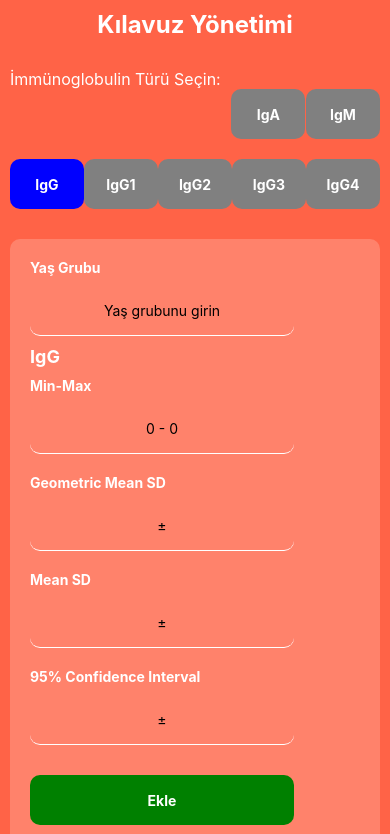
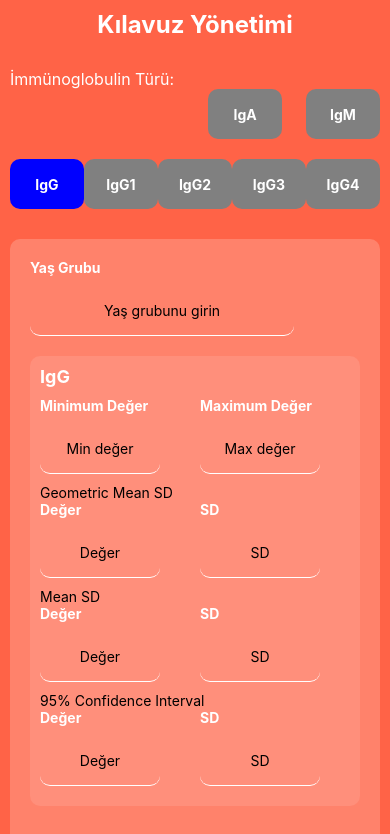
Before and after one commit to dilaykal/Tahlil_Takip_Sistemi_App, a React Native app: screen /GuideManagement in a window 390 px wide. Shown: the top 834 px of the page. Built offline with nearby package versions, Linux system fonts and the light colour scheme; no server answers; the database is empty.

Commit message:
proje bitti (  mutlu yıllar :)  )

```diff
--- a/component/CustomTextInput.js
+++ b/component/CustomTextInput.js
@@ -15,7 +15,7 @@ const CustomTextInput = ({title,isSecureText,handleOnChangeText,handleValue,hand
                       ? 'email-address'
                       : title === "Telefon"
                         ? 'phone-pad'
-                        : 'decimal-pad'
+                        : 'default'
                   }
                 onChangeText={(text) => handleOnChangeText(text)}
                 value={handleValue}
--- a/screens/GuideManagement.js
+++ b/screens/GuideManagement.js
@@ -17,7 +17,6 @@ import {
 import { db } from '../firebaseConfig';
 import { CustomButton, CustomTextInput } from '../component';
 
-
 const GuideManagement = ({navigation}) => {
   const [guides, setGuides] = useState([]);
   const [selectedIg, setSelectedIg] = useState('IgG');
@@ -25,56 +24,56 @@ const GuideManagement = ({navigation}) => {
     ageGroup: '',
     values: {
       IgA: {
-        min: 0,
-        max: 0,
+        min: '',
+        max: '',
         geometricMeanSD: { value: '', sd: '' },
         meanSD: { value: '', sd: '' },
         confidenceInterval: { value: '', sd: '' },
         unit: "mg/dl"
       },
       IgM: {
-        min: 0,
-        max: 0,
+        min: '',
+        max: '',
         geometricMeanSD: { value: '', sd: '' },
         meanSD: { value: '', sd: '' },
         confidenceInterval: { value: '', sd: '' },
         unit: "mg/dl"
       },
       IgG: {
-        min: 0,
-        max: 0,
+        min: '',
+        max: '',
         geometricMeanSD: { value: '', sd: '' },
         meanSD: { value: '', sd: '' },
         confidenceInterval: { value: '', sd: '' },
         unit: "mg/dl"
       },
       IgG1: {
-        min: 0,
-        max: 0,
+        min: '',
+        max: '',
         geometricMeanSD: { value: '', sd: '' },
         meanSD: { value: '', sd: '' },
         confidenceInterval: { value: '', sd: '' },
         unit: "mg/dl"
       },
       IgG2: {
-        min: 0,
-        max: 0,
+        min: '',
+        max: '',
         geometricMeanSD: { value: '', sd: '' },
         meanSD: { value: '', sd: '' },
         confidenceInterval: { value: '', sd: '' },
         unit: "mg/dl"
       },
       IgG3: {
-        min: 0,
-        max: 0,
+        min: '',
+        max: '',
         geometricMeanSD: { value: '', sd: '' },
         meanSD: { value: '', sd: '' },
         confidenceInterval: { value: '', sd: '' },
         unit: "mg/dl"
       },
       IgG4: {
-        min: 0,
-        max: 0,
+        min: '',
+        max: '',
         geometricMeanSD: { value: '', sd: '' },
         meanSD: { value: '', sd: '' },
         confidenceInterval: { value: '', sd: '' },
@@ -83,66 +82,53 @@ const GuideManagement = ({navigation}) => {
     }
   });
 
-  const fetchGuides = async () => {
-    try {
-      const guidesRef = collection(db, "guides");
-      const snapshot = await getDocs(guidesRef);
-      const guidesList = snapshot.docs.map(doc => ({
-        id: doc.id,
-        ...doc.data()
-      }));
-      setGuides(guidesList);
-    } catch (error) {
-      console.error('Kılavuzlar getirilirken hata:', error);
-      Alert.alert('Hata', 'Kılavuzlar yüklenirken bir sorun oluştu');
-    }
-  };
+  // ... (fetchGuides fonksiyonu aynı kalacak)
 
   const handleAddGuide = async () => {
     try {
-      // Veriyi hazırla
+      if (!newGuide.ageGroup.trim()) {
+        Alert.alert('Uyarı', 'Lütfen yaş grubunu girin');
+        return;
+      }
+
       const guideData = {
         ageGroup: newGuide.ageGroup,
         values: {
           [selectedIg]: {
-            min: parseFloat(newGuide.values[selectedIg].min),
-            max: parseFloat(newGuide.values[selectedIg].max),
+            min: newGuide.values[selectedIg].min === '' ? 0 : Number(newGuide.values[selectedIg].min.replace(',', '.')),
+            max: newGuide.values[selectedIg].max === '' ? 0 : Number(newGuide.values[selectedIg].max.replace(',', '.')),
             geometricMeanSD: {
-              value: parseFloat(newGuide.values[selectedIg].geometricMeanSD.value),
-              sd: parseFloat(newGuide.values[selectedIg].geometricMeanSD.sd)
+              value: newGuide.values[selectedIg].geometricMeanSD.value === '' ? 0 : Number(newGuide.values[selectedIg].geometricMeanSD.value.replace(',', '.')),
+              sd: newGuide.values[selectedIg].geometricMeanSD.sd === '' ? 0 : Number(newGuide.values[selectedIg].geometricMeanSD.sd.replace(',', '.'))
             },
             meanSD: {
-              value: parseFloat(newGuide.values[selectedIg].meanSD.value),
-              sd: parseFloat(newGuide.values[selectedIg].meanSD.sd)
+              value: newGuide.values[selectedIg].meanSD.value === '' ? 0 : Number(newGuide.values[selectedIg].meanSD.value.replace(',', '.')),
+              sd: newGuide.values[selectedIg].meanSD.sd === '' ? 0 : Number(newGuide.values[selectedIg].meanSD.sd.replace(',', '.'))
             },
             confidenceInterval: {
-              value: parseFloat(newGuide.values[selectedIg].confidenceInterval.value),
-              sd: parseFloat(newGuide.values[selectedIg].confidenceInterval.sd)
+              value: newGuide.values[selectedIg].confidenceInterval.value === '' ? 0 : Number(newGuide.values[selectedIg].confidenceInterval.value.replace(',', '.')),
+              sd: newGuide.values[selectedIg].confidenceInterval.sd === '' ? 0 : Number(newGuide.values[selectedIg].confidenceInterval.sd.replace(',', '.'))
             },
             unit: "mg/dl"
           }
         }
       };
 
-      // Firestore'a ekle
       await addDoc(collection(db, "guides"), guideData);
+      Alert.alert('Başarılı', 'Yeni kılavuz başarıyla eklendi');
 
-      // Başarılı olduğunda
-      Alert.alert('Başarılı', 'Yeni kılavuz başarıyla eklendi');
-      // State'i resetle
       setNewGuide({
         ageGroup: '',
         values: {
-          IgA: { min: 0, max: 0, geometricMeanSD: { value: '', sd: '' }, meanSD: { value: '', sd: '' }, confidenceInterval: { value: '', sd: '' }, unit: "mg/dl" },
-          IgM: { min: 0, max: 0, geometricMeanSD: { value: '', sd: '' }, meanSD: { value: '', sd: '' }, confidenceInterval: { value: '', sd: '' }, unit: "mg/dl" },
-          IgG: { min: 0, max: 0, geometricMeanSD: { value: '', sd: '' }, meanSD: { value: '', sd: '' }, confidenceInterval: { value: '', sd: '' }, unit: "mg/dl" },
-          IgG1: { min: 0, max: 0, geometricMeanSD: { value: '', sd: '' }, meanSD: { value: '', sd: '' }, confidenceInterval: { value: '', sd: '' }, unit: "mg/dl" },
-          IgG2: { min: 0, max: 0, geometricMeanSD: { value: '', sd: '' }, meanSD: { value: '', sd: '' }, confidenceInterval: { value: '', sd: '' }, unit: "mg/dl" },
-          IgG3: { min: 0, max: 0, geometricMeanSD: { value: '', sd: '' }, meanSD: { value: '', sd: '' }, confidenceInterval: { value: '', sd: '' }, unit: "mg/dl" },
-          IgG4: { min: 0, max: 0, geometricMeanSD: { value: '', sd: '' }, meanSD: { value: '', sd: '' }, confidenceInterval: { value: '', sd: '' }, unit: "mg/dl" }
+          IgA: { min: '', max: '', geometricMeanSD: { value: '', sd: '' }, meanSD: { value: '', sd: '' }, confidenceInterval: { value: '', sd: '' }, unit: "mg/dl" },
+          IgM: { min: '', max: '', geometricMeanSD: { value: '', sd: '' }, meanSD: { value: '', sd: '' }, confidenceInterval: { value: '', sd: '' }, unit: "mg/dl" },
+          IgG: { min: '', max: '', geometricMeanSD: { value: '', sd: '' }, meanSD: { value: '', sd: '' }, confidenceInterval: { value: '', sd: '' }, unit: "mg/dl" },
+          IgG1: { min: '', max: '', geometricMeanSD: { value: '', sd: '' }, meanSD: { value: '', sd: '' }, confidenceInterval: { value: '', sd: '' }, unit: "mg/dl" },
+          IgG2: { min: '', max: '', geometricMeanSD: { value: '', sd: '' }, meanSD: { value: '', sd: '' }, confidenceInterval: { value: '', sd: '' }, unit: "mg/dl" },
+          IgG3: { min: '', max: '', geometricMeanSD: { value: '', sd: '' }, meanSD: { value: '', sd: '' }, confidenceInterval: { value: '', sd: '' }, unit: "mg/dl" },
+          IgG4: { min: '', max: '', geometricMeanSD: { value: '', sd: '' }, meanSD: { value: '', sd: '' }, confidenceInterval: { value: '', sd: '' }, unit: "mg/dl" }
         }
       });
-      // Listeyi yenile
       fetchGuides();
     } catch (error) {
       console.error('Kılavuz eklenirken hata:', error);
@@ -150,69 +136,140 @@ const GuideManagement = ({navigation}) => {
     }
   };
 
-  const handleDeleteGuide = async (guideId) => {
-    try {
-      await deleteDoc(doc(db, "guides", guideId));
-      Alert.alert('Başarılı', 'Kılavuz silindi');
-      fetchGuides(); // Listeyi yenile
-    } catch (error) {
-      console.error('Silme işleminde hata:', error);
-      Alert.alert('Hata', 'Kılavuz silinirken bir sorun oluştu');
-    }
-  };
+  // ... (handleDeleteGuide fonksiyonu aynı kalacak)
 
   const ValueInputGroup = ({ ig, values, onChange }) => {
     return (
       <View style={styles.valueGroupContainer}>
         <Text style={styles.valueLabel}>{ig}</Text>
-        <View style={styles.inputColumn}>
+
+        {/* Min-Max Inputs */}
+        <View style={styles.inputRow}>
+          <View style={styles.inputContainer}>
             <CustomTextInput
-            title="Min-Max"
-            handleValue={`${values.min} - ${values.max}`}
+              title="Minimum Değer"
+              handleValue={values.min}
               handleOnChangeText={(text) => {
-              const [min, max] = text.split('-').map(t => parseFloat(t.trim()));
-              onChange(ig, 'min', min || 0);
-              onChange(ig, 'max', max || 0);
+                const validText = text.replace(',', '.');
+                onChange(ig, 'min', validText);
               }}
               width="100%"
+              keyboardType="decimal-pad"
+              handlePlaceholder="Min değer"
             />
-
+          </View>
+          <View style={styles.inputContainer}>
             <CustomTextInput
-            title="Geometric Mean SD"
-            handleValue={`${values.geometricMeanSD.value} ± ${values.geometricMeanSD.sd}`}
+              title="Maximum Değer"
+              handleValue={values.max}
               handleOnChangeText={(text) => {
-              const [value, sd] = text.split('±').map(t => parseFloat(t.trim()));
-              onChange(ig, 'geometricMeanSD', { value, sd });
+                const validText = text.replace(',', '.');
+                onChange(ig, 'max', validText);
               }}
               width="100%"
+              keyboardType="decimal-pad"
+              handlePlaceholder="Max değer"
             />
+          </View>
+        </View>
 
+        {/* Geometric Mean Inputs */}
+        <Text style={styles.subLabel}>Geometric Mean SD</Text>
+        <View style={styles.inputRow}>
+          <View style={styles.inputContainer}>
             <CustomTextInput
-            title="Mean SD"
-            handleValue={`${values.meanSD.value} ± ${values.meanSD.sd}`}
+              title="Değer"
+              handleValue={values.geometricMeanSD.value}
               handleOnChangeText={(text) => {
-                const [value, sd] = text.split('±').map(t => parseFloat(t.trim()));
-                onChange(ig, 'meanSD', { value, sd });
+                const validText = text.replace(',', '.');
+                onChange(ig, 'geometricMeanSD', { ...values.geometricMeanSD, value: validText });
               }}
               width="100%"
+              keyboardType="decimal-pad"
+              handlePlaceholder="Değer"
             />
-
+          </View>
+          <View style={styles.inputContainer}>
             <CustomTextInput
-            title="95% Confidence Interval"
-            handleValue={`${values.confidenceInterval.value} ± ${values.confidenceInterval.sd}`}
+              title="SD"
+              handleValue={values.geometricMeanSD.sd}
               handleOnChangeText={(text) => {
-              const [value, sd] = text.split('±').map(t => parseFloat(t.trim()));
-              onChange(ig, 'confidenceInterval', { value, sd });
+                const validText = text.replace(',', '.');
+                onChange(ig, 'geometricMeanSD', { ...values.geometricMeanSD, sd: validText });
               }}
               width="100%"
+              keyboardType="decimal-pad"
+              handlePlaceholder="SD"
             />
+          </View>
+        </View>
+
+        {/* Mean SD Inputs */}
+        <Text style={styles.subLabel}>Mean SD</Text>
+        <View style={styles.inputRow}>
+          <View style={styles.inputContainer}>
+            <CustomTextInput
+              title="Değer"
+              handleValue={values.meanSD.value}
+              handleOnChangeText={(text) => {
+                const validText = text.replace(',', '.');
+                onChange(ig, 'meanSD', { ...values.meanSD, value: validText });
+              }}
+              width="100%"
+              keyboardType="decimal-pad"
+              handlePlaceholder="Değer"
+            />
+          </View>
+          <View style={styles.inputContainer}>
+            <CustomTextInput
+              title="SD"
+              handleValue={values.meanSD.sd}
+              handleOnChangeText={(text) => {
+                const validText = text.replace(',', '.');
+                onChange(ig, 'meanSD', { ...values.meanSD, sd: validText });
+              }}
+              width="100%"
+              keyboardType="decimal-pad"
+              handlePlaceholder="SD"
+            />
+          </View>
+        </View>
+
+        {/* Confidence Interval Inputs */}
+        <Text style={styles.subLabel}>95% Confidence Interval</Text>
+        <View style={styles.inputRow}>
+          <View style={styles.inputContainer}>
+            <CustomTextInput
+              title="Değer"
+              handleValue={values.confidenceInterval.value}
+              handleOnChangeText={(text) => {
+                const validText = text.replace(',', '.');
+                onChange(ig, 'confidenceInterval', { ...values.confidenceInterval, value: validText });
+              }}
+              width="100%"
+              keyboardType="decimal-pad"
+              handlePlaceholder="Değer"
+            />
+          </View>
+          <View style={styles.inputContainer}>
+            <CustomTextInput
+              title="SD"
+              handleValue={values.confidenceInterval.sd}
+              handleOnChangeText={(text) => {
+                const validText = text.replace(',', '.');
+                onChange(ig, 'confidenceInterval', { ...values.confidenceInterval, sd: validText });
+              }}
+              width="100%"
+              keyboardType="decimal-pad"
+              handlePlaceholder="SD"
+            />
+          </View>
         </View>
       </View>
     );
   };
-  useEffect(() => {
-    fetchGuides();
-  }, []);
+
+  // ... (geriye kalan component kodu aynı)
 
   return (
     <SafeAreaView style={styles.container}>
@@ -220,7 +277,7 @@ const GuideManagement = ({navigation}) => {
         <Text style={styles.title}>Kılavuz Yönetimi</Text>
 
         <View style={styles.igSelectContainer}>
-          <Text style={styles.igSelectLabel}>İmmünoglobulin Türü Seçin:</Text>
+          <Text style={styles.igSelectLabel}>İmmünoglobulin Türü:</Text>
           {['IgA', 'IgM', 'IgG', 'IgG1', 'IgG2', 'IgG3', 'IgG4'].map((ig) => (
             <CustomButton
               key={ig}
@@ -246,7 +303,6 @@ const GuideManagement = ({navigation}) => {
             handlePlaceholder="Yaş grubunu girin"
           />
 
-
           {Object.keys(newGuide.values)
             .filter(key => key === selectedIg)
             .map((key) => (
@@ -256,21 +312,12 @@ const GuideManagement = ({navigation}) => {
                 values={newGuide.values[key]}
                 onChange={(ig, field, value) => {
                   setNewGuide(prev => {
-                        // Değerlerin kopyasını oluştur
                     const updatedValues = {...prev.values};
-
-                        // Farklı alan tiplerini kontrol et
                     if (typeof value === 'object') {
-                            // meanSD, geometricMeanSD gibi alanlarda
-                            updatedValues[ig][field] = {
-                                value: isFinite(value.value) ? value.value : 0,
-                                sd: isFinite(value.sd) ? value.sd : 0
-                            };
+                      updatedValues[ig][field] = value;
                     } else {
-                            // min, max gibi sayısal alanlarda
-                            updatedValues[ig][field] = isFinite(value) ? value : 0;
+                      updatedValues[ig][field] = value;
                     }
-
                     return {
                       ...prev,
                       values: updatedValues
@@ -287,13 +334,6 @@ const GuideManagement = ({navigation}) => {
             pressedButtonColor="darkgreen"
             handleOnPress={handleAddGuide}
           />
-          <CustomButton
-            buttonText="Geri"
-            setWidth="40%"
-            buttonColor="gray"
-            pressedButtonColor="darkgray"
-            handleOnPress={() => navigation.goBack()}
-        />
         </View>
 
         <View style={styles.guideList}>
@@ -301,13 +341,25 @@ const GuideManagement = ({navigation}) => {
             <View key={index} style={styles.guideItem}>
               <Text style={styles.guideText}>
                 Yaş Grubu: {guide.ageGroup}
+                {guide.values[selectedIg] && (
+                  `\nMin-Max: ${guide.values[selectedIg].min} - ${guide.values[selectedIg].max} ${guide.values[selectedIg].unit}`
+                )}
+                {guide.values[selectedIg]?.geometricMeanSD && (
+                  `\nGeometric Mean: ${guide.values[selectedIg].geometricMeanSD.value} ± ${guide.values[selectedIg].geometricMeanSD.sd}`
+                )}
+                {guide.values[selectedIg]?.meanSD && (
+                  `\nMean: ${guide.values[selectedIg].meanSD.value} ± ${guide.values[selectedIg].meanSD.sd}`
+                )}
+                {guide.values[selectedIg]?.confidenceInterval && (
+                  `\nConfidence Interval: ${guide.values[selectedIg].confidenceInterval.value} ± ${guide.values[selectedIg].confidenceInterval.sd}`
+                )}
               </Text>
               <CustomButton
                 buttonText="Sil"
                 setWidth="50%"
                 buttonColor="red"
                 pressedButtonColor="darkred"
-                handleOnPress={() => handleDeleteGuide(guide)}
+                handleOnPress={() => handleDeleteGuide(guide.id)}
               />
             </View>
           ))}
@@ -334,7 +386,7 @@ const styles = StyleSheet.create({
     flexGrow: 1,
     alignItems: 'center',
     justifyContent: 'center',
-    padding: 10 // Ekrana daha fazla alan sağlamak için padding'i azaltabilirsiniz
+    padding: 10
   },
   title: {
     fontSize: 24,
@@ -345,7 +397,7 @@ const styles = StyleSheet.create({
   igSelectContainer: {
     width: '100%',
     flexDirection: 'row',
-    flexWrap: 'wrap', // Elemanların sarmasını sağla
+    flexWrap: 'wrap',
     justifyContent: 'space-between',
     marginVertical: 10
   },
@@ -361,16 +413,26 @@ const styles = StyleSheet.create({
     borderRadius: 10,
     marginVertical: 20
   },
-  valueContainer: {
-    flexDirection: 'row',
-    alignItems: 'center',
-    justifyContent: 'space-between',
+  valueGroupContainer: {
+    width: '100%',
+    backgroundColor: 'rgba(255,255,255,0.1)',
+    padding: 10,
+    borderRadius: 10,
     marginVertical: 10
   },
   valueLabel: {
     color: 'white',
-    fontSize: 16,
-    marginRight: 10
+    fontSize: 18,
+    fontWeight: 'bold',
+    marginBottom: 10
+  },
+  inputRow: {
+    flexDirection: 'row',
+    justifyContent: 'space-between',
+    gap: 10
+  },
+  inputContainer: {
+    flex: 1
   },
   guideList: {
     width: '100%',
@@ -386,24 +448,8 @@ const styles = StyleSheet.create({
   guideText: {
     color: 'white',
     fontSize: 16,
-    marginBottom: 10
-  },
-  vvalueGroupContainer: {
-    width: '100%',
-    backgroundColor: 'rgba(255,255,255,0.1)',
-    padding: 10,
-    borderRadius: 10,
-    marginVertical: 10
-  },
-  valueLabel: {
-    color: 'white',
-    fontSize: 18,
-    fontWeight: 'bold',
-    marginBottom: 10
-  },
-  inputColumn: {
-    width: '100%',
-    gap: 10  // Inputlar arası boşluk
+    marginBottom: 10,
+    textAlign: 'center'
   }
 });
 
--- a/screens/index.js
+++ b/screens/index.js
@@ -5,7 +5,6 @@ export { default as RegisterScreen } from './RegisterScreen';
 export { default as ProfilePage } from './ProfilePage';
 export { default as AdminDashboard } from './AdminDashboard';
 export { default as GuideManagement } from './GuideManagement';
-export { default as GuideSearch } from './GuideSearch';
 export { default as TahlilSorgulaScreen } from './TahlilSorgulaScreen';
 export { default as RaporSorgulaScreen } from './RaporSorgulaScreen';
 export { default as PatientDetails } from './PatientDetails';
```
Also changed, not shown: navigation/AuthStack.js (+1 -12 lines), navigation/UserStack.js (+13 -0 lines), screens/AdminDashboard.js (+18 -3 lines), screens/GuideSearch.js (deleted, +0 -12 lines), screens/HomeScreen.js (+51 -45 lines), screens/RaporSorgulaScreen.js (+30 -9 lines). Lines whose indentation alone changed are shown as unchanged.
